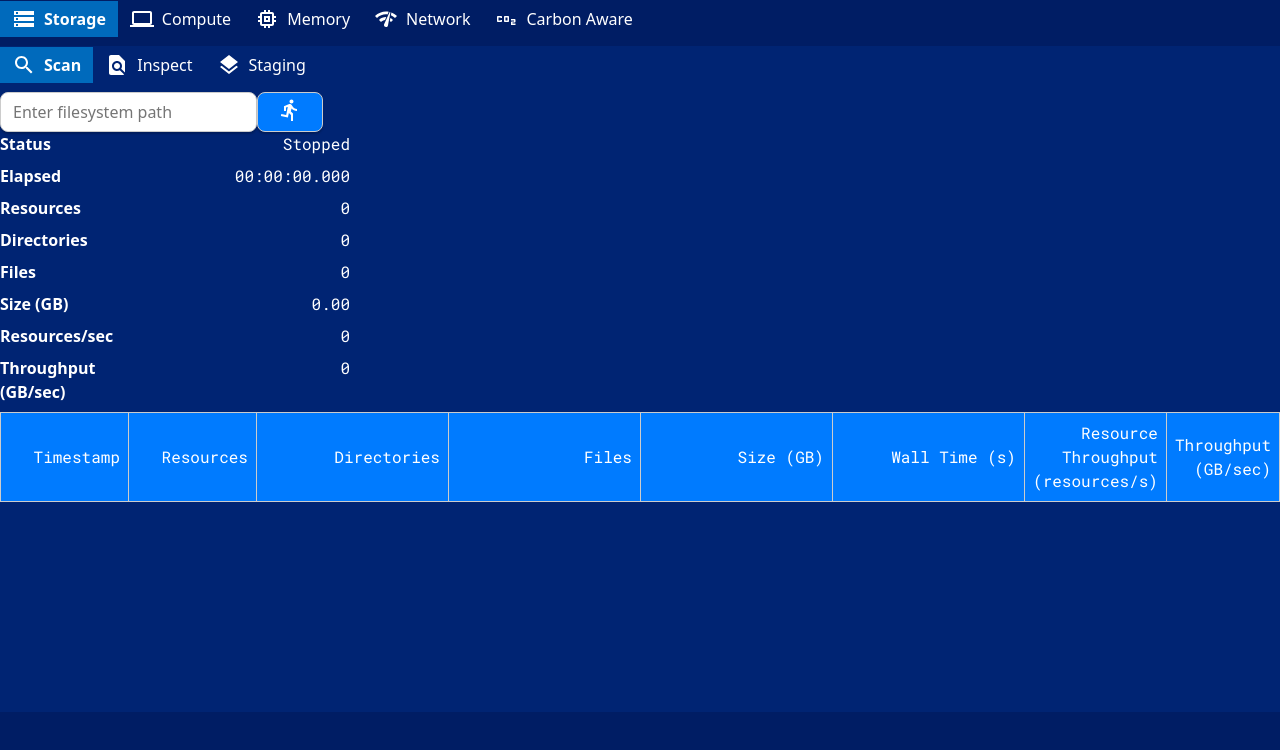
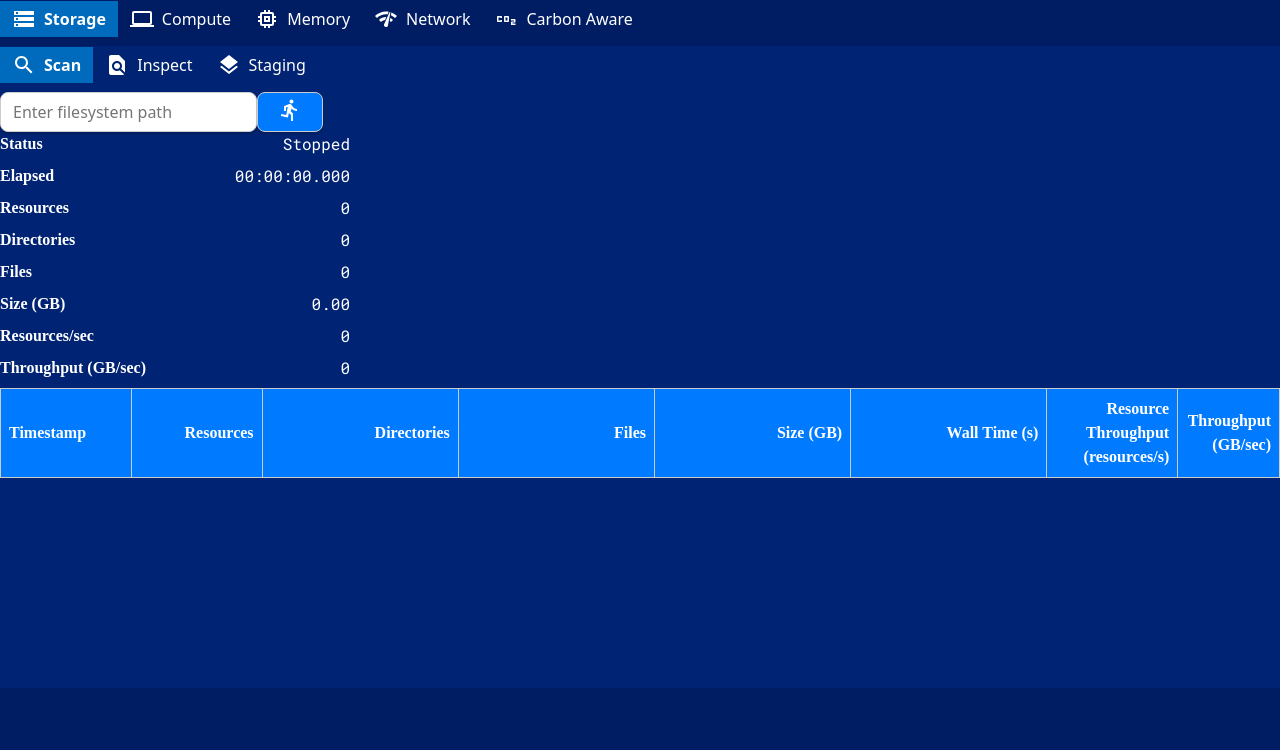
Before and after one commit to toaler/dups, a React (Vite) app: page / in a window 1280 px wide. Shown: the top 750 px of the page. Built offline with nearby package versions, Linux system fonts and the light colour scheme.

Commit message:
Made header bold

```diff
--- a/src/storage/InspectionTab.css
+++ b/src/storage/InspectionTab.css
@@ -23,6 +23,7 @@ thead th {
     border-left: 1px solid #ccc; /* Adding left border for a symmetrical appearance */
     color: white; /* Enhancing text visibility against blue background */
     padding: 8px; /* Adding padding for better text alignment and spacing */
+    font-family: 'Roboto Mono Bold'
 }
 
 tbody tr th, tbody tr td {
--- a/src/storage/ScanTabLog.css
+++ b/src/storage/ScanTabLog.css
@@ -16,6 +16,7 @@
     border: 1px solid #ccc;
     padding: 8px;
     text-align: left;
+    font-family: 'Roboto Mono Bold'
 }
 
 .log-container th {
@@ -25,16 +26,16 @@
     position: sticky;
     top: 0;
     z-index: 10;
-    border-bottom: 1px solid #ccc; /* Ensure a solid bottom border */
+    border-bottom: 1px solid #ccc;
 }
 
 /* Column width adjustments */
-.log-container th:nth-child(1), .log-container td:nth-child(1) { width: 10%; }
-.log-container th:nth-child(2), .log-container td:nth-child(2) { width: 10%; }
-.log-container th:nth-child(3), .log-container td:nth-child(3) { width: 15%; }
-.log-container th:nth-child(4), .log-container td:nth-child(4) { width: 15%; }
-.log-container th:nth-child(5), .log-container td:nth-child(5) { width: 15%; }
-.log-container th:nth-child(6), .log-container td:nth-child(6) { width: 15%; }
-.log-container th:nth-child(7), .log-container td:nth-child(7) { width: 10%; }
-.log-container th:nth-child(8), .log-container td:nth-child(8) { width: 5%; }
-.log-container th:nth-child(9), .log-container td:nth-child(9) { width: 5%; }
+.log-container th:nth-child(1), .log-container td:nth-child(1) { width: 10%;  text-align: left;}
+.log-container th:nth-child(2), .log-container td:nth-child(2) { width: 10%;  text-align: right;}
+.log-container th:nth-child(3), .log-container td:nth-child(3) { width: 15%;  text-align: right;}
+.log-container th:nth-child(4), .log-container td:nth-child(4) { width: 15%; text-align: right;}
+.log-container th:nth-child(5), .log-container td:nth-child(5) { width: 15%; text-align: right;}
+.log-container th:nth-child(6), .log-container td:nth-child(6) { width: 15%; text-align: right;}
+.log-container th:nth-child(7), .log-container td:nth-child(7) { width: 10%; text-align: right;}
+.log-container th:nth-child(8), .log-container td:nth-child(8) { width: 5%; text-align: right;}
+.log-container th:nth-child(9), .log-container td:nth-child(9) { width: 5%; text-align: right;}
--- a/src/storage/ScanTabLog.jsx
+++ b/src/storage/ScanTabLog.jsx
@@ -42,14 +42,14 @@ function ScanTabLog({ logs }) {
             <table ref={tableRef}>
                 <thead>
                 <tr>
-                    <th className="right-align">Timestamp</th>
-                    <th className="right-align">Resources</th>
-                    <th className="right-align">Directories</th>
-                    <th className="right-align">Files</th>
-                    <th className="right-align">Size (GB)</th>
-                    <th className="right-align">Wall Time (s)</th>
-                    <th className="right-align">Resource Throughput (resources/s)</th>
-                    <th className="right-align">Throughput (GB/sec)</th>
+                    <th>Timestamp</th>
+                    <th>Resources</th>
+                    <th>Directories</th>
+                    <th>Files</th>
+                    <th>Size (GB)</th>
+                    <th>Wall Time (s)</th>
+                    <th>Resource Throughput (resources/s)</th>
+                    <th>Throughput (GB/sec)</th>
                 </tr>
                 </thead>
                 <tbody>
@@ -57,14 +57,14 @@ function ScanTabLog({ logs }) {
                     const logData = JSON.parse(log);
                     return (
                         <tr key={index}>
-                            <td className="right-align">{logData.timestamp}</td>
-                            <td className="right-align">{Number(logData.resources).toLocaleString()}</td>
-                            <td className="right-align">{Number(logData.directories).toLocaleString()}</td>
-                            <td className="right-align">{Number(logData.files).toLocaleString()}</td>
-                            <td className="right-align">{formatSize(logData.size)}</td>
-                            <td className="right-align">{formatWallTime(logData.wall_time_nanos)}</td>
-                            <td className="right-align">{calculateResourceThroughput(Number(logData.resources), logData.wall_time_nanos)}</td>
-                            <td className="right-align">{calculateThroughput(logData.size, logData.wall_time_nanos)}</td>
+                            <td>{logData.timestamp}</td>
+                            <td>{Number(logData.resources).toLocaleString()}</td>
+                            <td>{Number(logData.directories).toLocaleString()}</td>
+                            <td>{Number(logData.files).toLocaleString()}</td>
+                            <td>{formatSize(logData.size)}</td>
+                            <td>{formatWallTime(logData.wall_time_nanos)}</td>
+                            <td>{calculateResourceThroughput(Number(logData.resources), logData.wall_time_nanos)}</td>
+                            <td>{calculateThroughput(logData.size, logData.wall_time_nanos)}</td>
                         </tr>
                     );
                 })}
--- a/src/storage/ScanTabStats.css
+++ b/src/storage/ScanTabStats.css
@@ -3,6 +3,7 @@
 .flex-container {
     display: flex;
     flex-direction: column;
+    font-family: 'Roboto Mono Bold';
 }
 
 .flex-row {
--- a/src/storage/StagingTab.css
+++ b/src/storage/StagingTab.css
@@ -3,6 +3,10 @@
 /* Apply Roboto Mono to all elements within the component */
 .staging-tab-container {
     font-family: 'Roboto Mono', monospace;
+}
+
+.staging-tab-container table th {
+    font-family: 'Roboto Mono Bold'
 }
 
 .staging-header-container {
```
